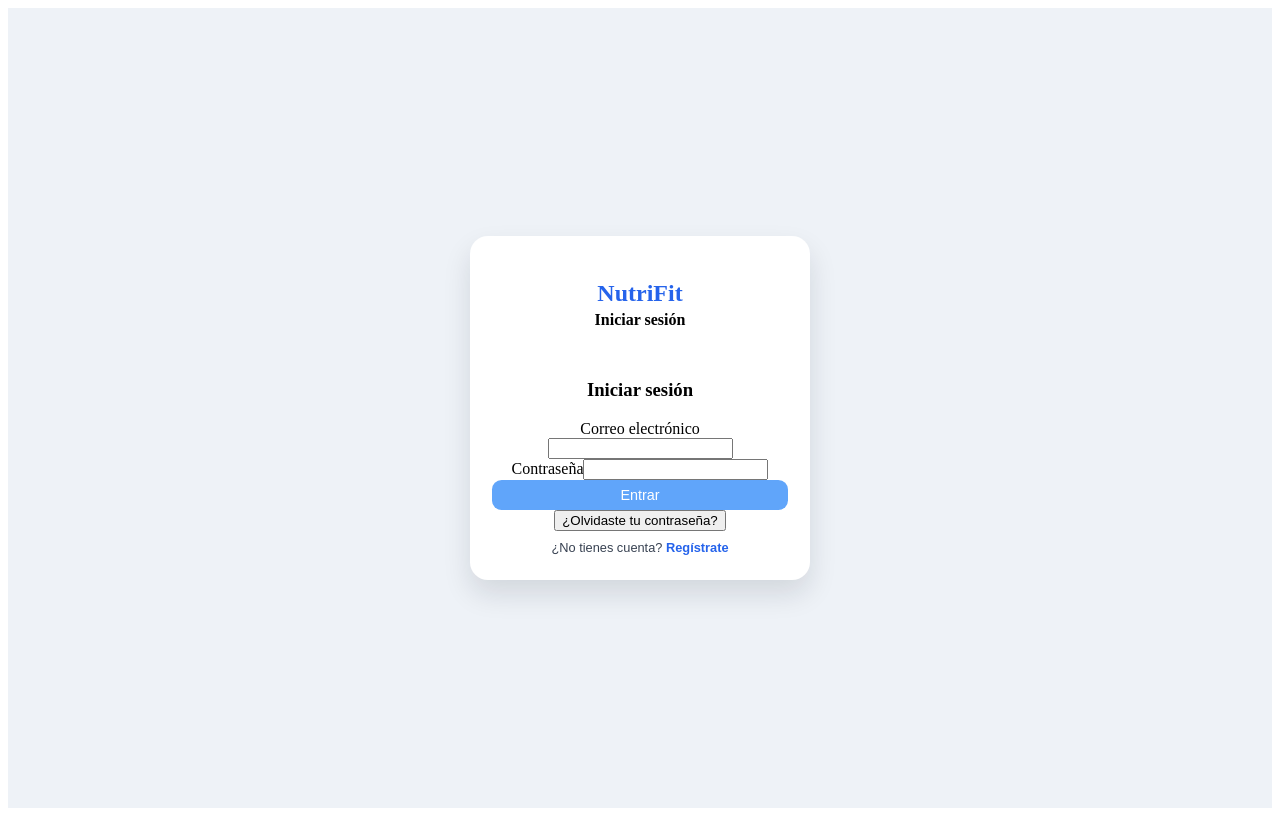
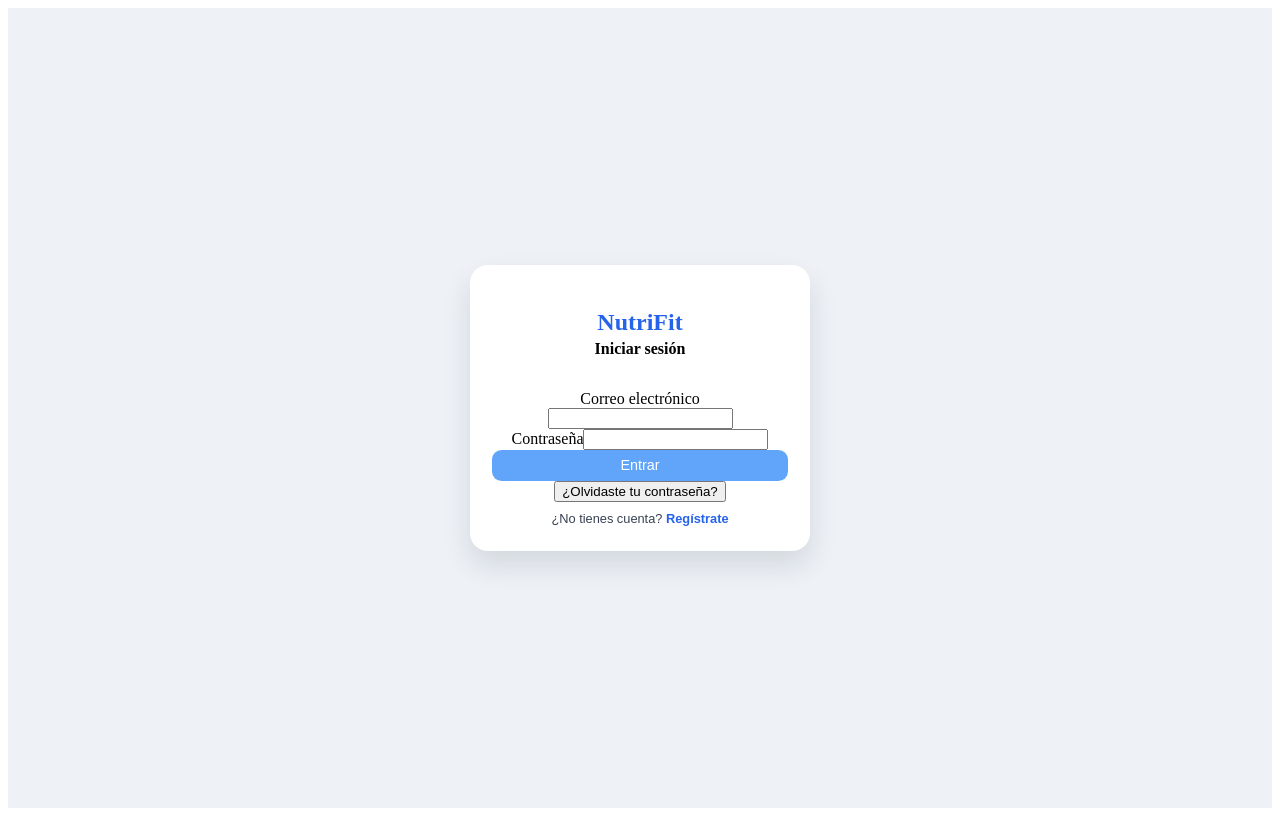
Before and after one commit to ManuelCedMer/2025-26-dam2a-ProyectoIntermodular-Manuel, a React (Vite) app: page /login in a window 1280 px wide. Built offline with nearby package versions, Linux system fonts and the light colour scheme; no server answers.

Commit message:
Eliminar titulo innecesario de los formularios [LOGIN]

```diff
--- a/src/components/LoginForm.jsx
+++ b/src/components/LoginForm.jsx
@@ -13,7 +13,7 @@ function LoginForm({ onSubmit, errorMessage }) {
 
   return (
     <form onSubmit={handleSubmit}>
-      <h3>Iniciar sesión</h3>
+
 
       <div>
         <label>Correo electrónico</label>
--- a/src/components/RegisterForm.jsx
+++ b/src/components/RegisterForm.jsx
@@ -16,7 +16,7 @@ function RegisterForm({ onSubmit, errorMessage }) {
 
   return (
     <form onSubmit={handleSubmit}>
-      <h3>Crear cuenta</h3>
+
 
       <div>
         <label>Nombre</label>
```
